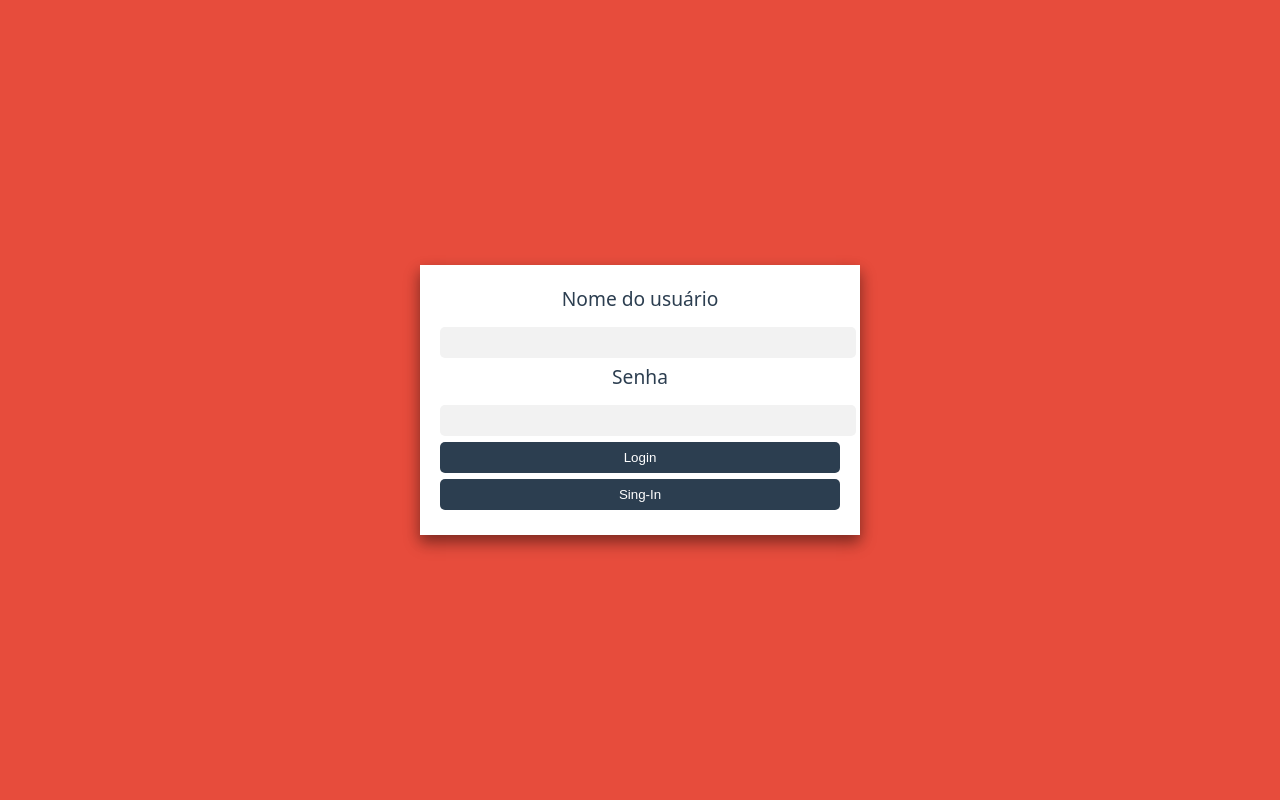
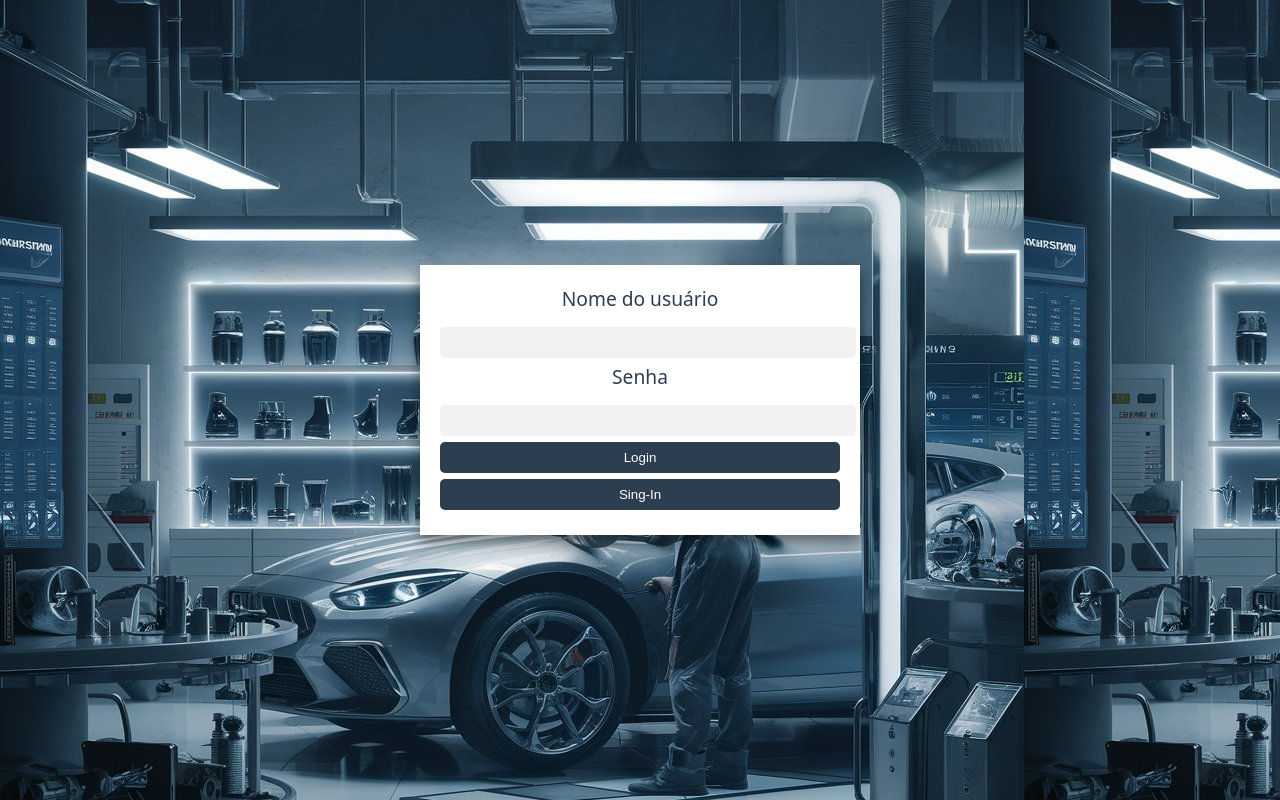
Before and after one commit to GustavoMSantoss/tarefa2, a plain HTML site: page front-game/login.html in a window 1280 px wide. Drawn offline with nearby package versions, Linux system fonts and the light colour scheme.

Commit message:
Update login.css

```diff
--- a/front-game/login.css
+++ b/front-game/login.css
@@ -14,7 +14,7 @@ body, html {
     justify-content: center;
     align-items: center;
     background-color: var(--cor-primaria);
-    background-image: url('fundo');
+    background-image: url('fundo.jpeg');
 }
 
 #app {
```
